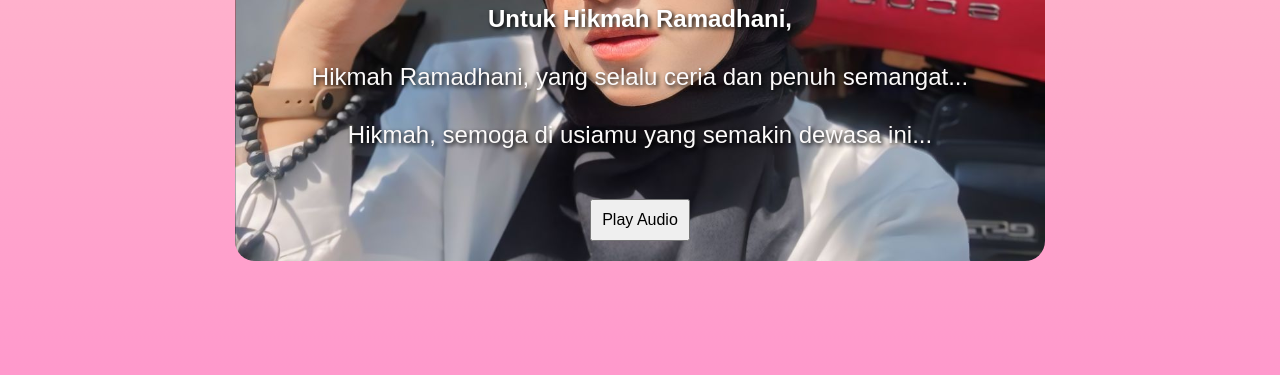
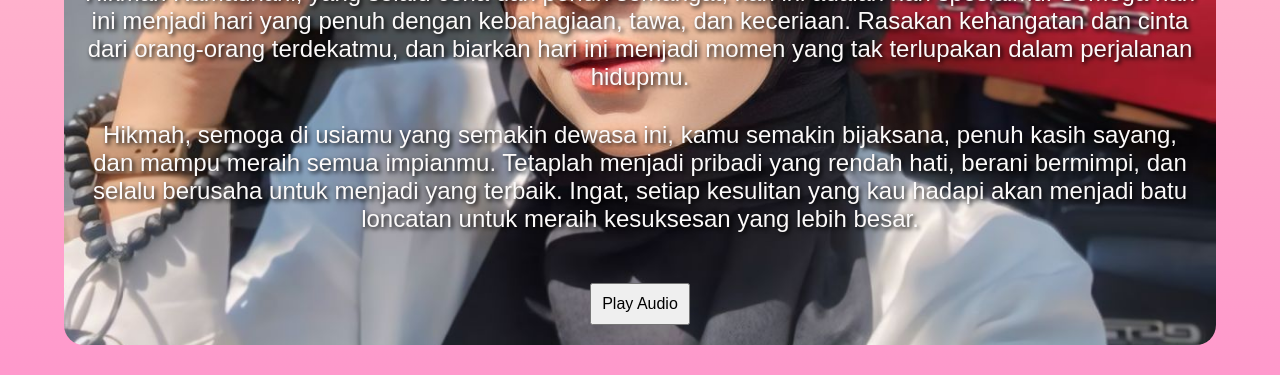
Before and after one commit to HanPut/milad, a plain HTML site: page index.html in a window 1280 px wide. Shown: the part 425-800 px from the top of the page. Drawn offline with Linux system fonts and the light colour scheme.

Commit message:
Update index.html

```diff
--- a/index.html
+++ b/index.html
@@ -74,8 +74,8 @@
   <div class="container">
     <h1>Happy Milad, Hikmah Ramadhani!</h1>
     <h2>Untuk Hikmah Ramadhani, </h2>
-    <p>Hikmah Ramadhani,  yang selalu ceria dan penuh semangat...</p>
-    <p>Hikmah, semoga di usiamu yang semakin dewasa ini...</p>
+    <p>Hikmah Ramadhani,  yang selalu ceria dan penuh semangat, hari ini adalah hari spesialmu. Semoga hari ini menjadi hari yang penuh dengan kebahagiaan, tawa, dan keceriaan. Rasakan kehangatan dan cinta dari orang-orang terdekatmu, dan biarkan hari ini menjadi momen yang tak terlupakan dalam perjalanan hidupmu.</p>
+    <p>Hikmah, semoga di usiamu yang semakin dewasa ini, kamu semakin bijaksana, penuh kasih sayang, dan mampu meraih semua impianmu. Tetaplah menjadi pribadi yang rendah hati, berani bermimpi, dan selalu berusaha untuk menjadi yang terbaik. Ingat, setiap kesulitan yang kau hadapi akan menjadi batu loncatan untuk meraih kesuksesan yang lebih besar.</p>
 
     <div class="cake-container">
       <div class="cake">
```
